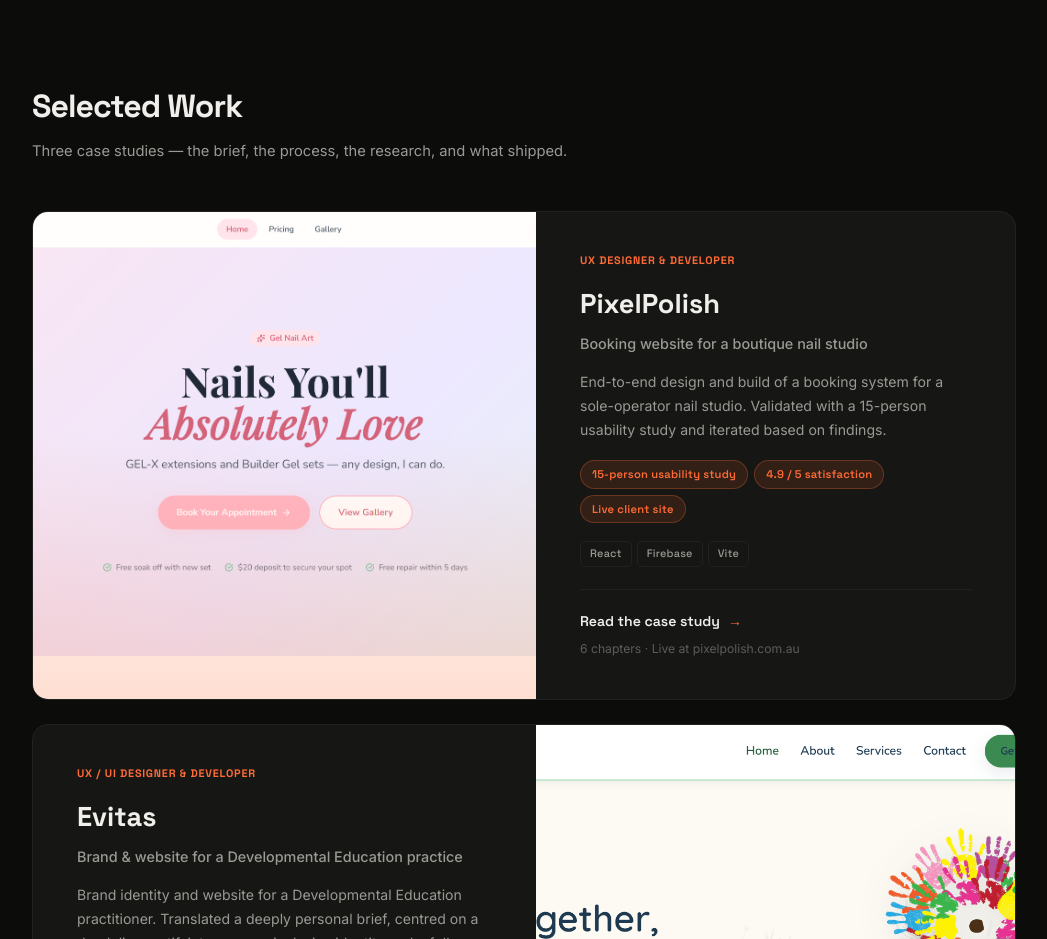
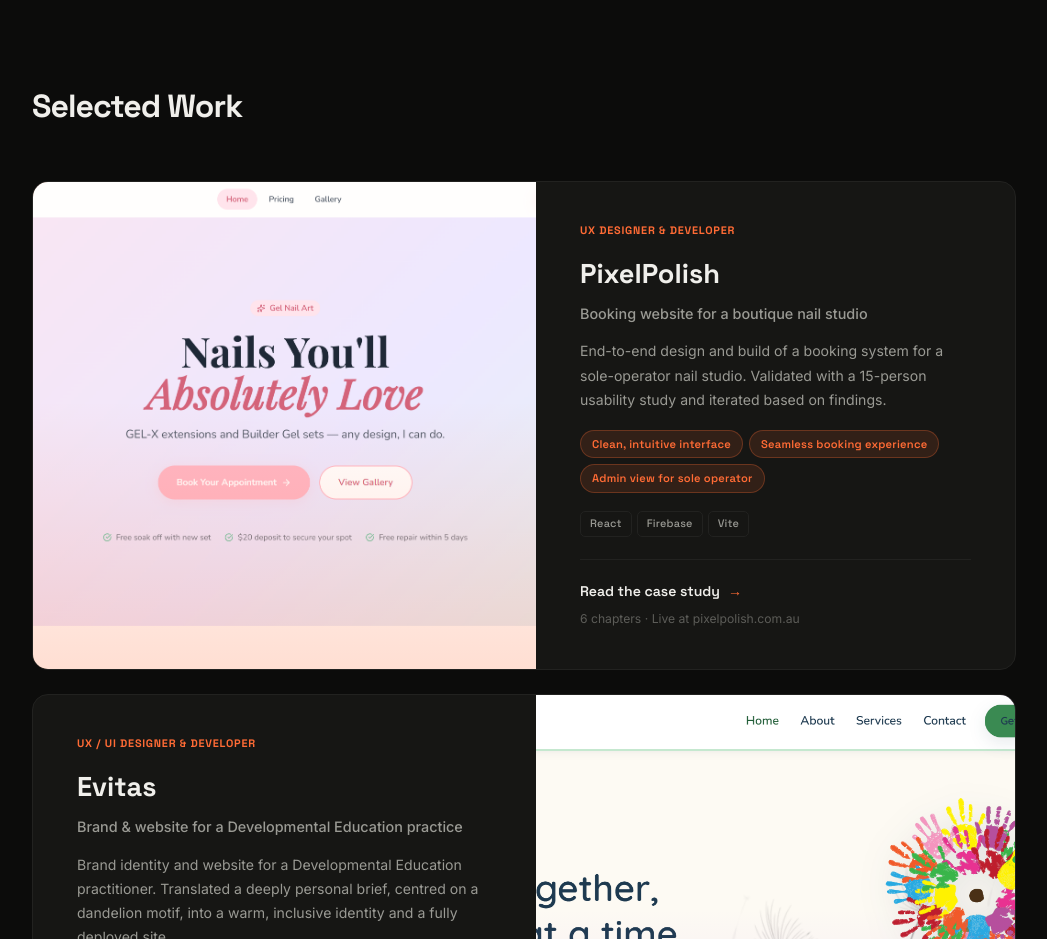
Before and after one commit to jetchommanivong/jetchommanivong.github.io, a React (Vite) app: page / in a window 1280 px wide. Shown: the part 820-1759 px from the top of the page, without its empty margins (116-1163 px from the left). Built offline with nearby package versions, Linux system fonts and the light colour scheme.

Commit message:
added some text edits

```diff
--- a/src/App.jsx
+++ b/src/App.jsx
@@ -198,9 +198,6 @@
       <div className="container">
         <div className="section__header">
           <h2 className="section__title">Selected Work</h2>
-          <p className="section__sub">
-            Three case studies — the brief, the process, the research, and what shipped.
-          </p>
         </div>
 
         <div className="project-list">
--- a/src/data/projects.js
+++ b/src/data/projects.js
@@ -38,7 +38,7 @@
       'End-to-end design and build of a booking system for a sole-operator nail studio. ' +
       'Validated with a 15-person usability study and iterated based on findings.',
     tools: ['React', 'Firebase', 'Vite'],
-    highlights: ['15-person usability study', '4.9 / 5 satisfaction', 'Live client site'],
+    highlights: ['Clean, intuitive interface', 'Seamless booking experience', 'Admin view for sole operator'],
     outcome: 'Live at pixelpolish.com.au',
     url: 'https://pixelpolish.com.au',
     color: '#FF6B35',
@@ -94,8 +94,10 @@
             text:
               'A sole-operator nail studio needed a complete booking system she could manage herself, ' +
               'with tier-based pricing, automatic time blocking, and an admin view for appointments ' +
-              'and availability. The challenge was making that complexity invisible to clients while ' +
-              'giving the owner full control, without requiring manual quoting for every booking.',
+              'and availability. Previously she handled bookings via Instagram DMs, which posed their own challenges: ' +
+              'DMs from strangers will appear in her reqested tab and not show as a notification, Having to converse with ' +
+              'each client to quote a price and confirm a time was time-consuming, and she had no way to track her availability or manage appointments. ' +
+              'Additionally the flow was confusing and unprofessional so the site needed to be simple and intuitive for clients, while also being easy for her to manage herself.'
           },
           {
             type: 'callout',
@@ -127,7 +129,7 @@
                 detail:
                   "Mapped the operator's workflow first: how she prices, blocks time, and handles " +
                   'cancellations. Rather than prototyping in a separate design tool, I drafted ' +
-                  'directly in React — rough versions of each screen in the browser, so layout and ' +
+                  'directly in React with rough versions of each screen in the browser, so layout and ' +
                   'pricing logic could be pressure-tested together from the first draft.',
                 src: '/projects/pixelpolish-design-prices.png',
                 alt: 'Early draft of the pricing page showing service tiers laid out as cards',
@@ -172,7 +174,7 @@
               {
                 src: '/projects/pixelpolish-booking-timeslot.png',
                 alt: 'Time slot picker showing available appointment times for a selected date',
-                caption: 'Step two: only genuinely available slots appear — duration is derived from the service.',
+                caption: 'Step two: only genuinely available slots appear - duration is derived from the service.',
               },
             ],
           },
```
Also changed, not shown: public/projects/pixelpolish-old-booking.png (added), public/projects/pixelpolish-old-pricing.png (added).
